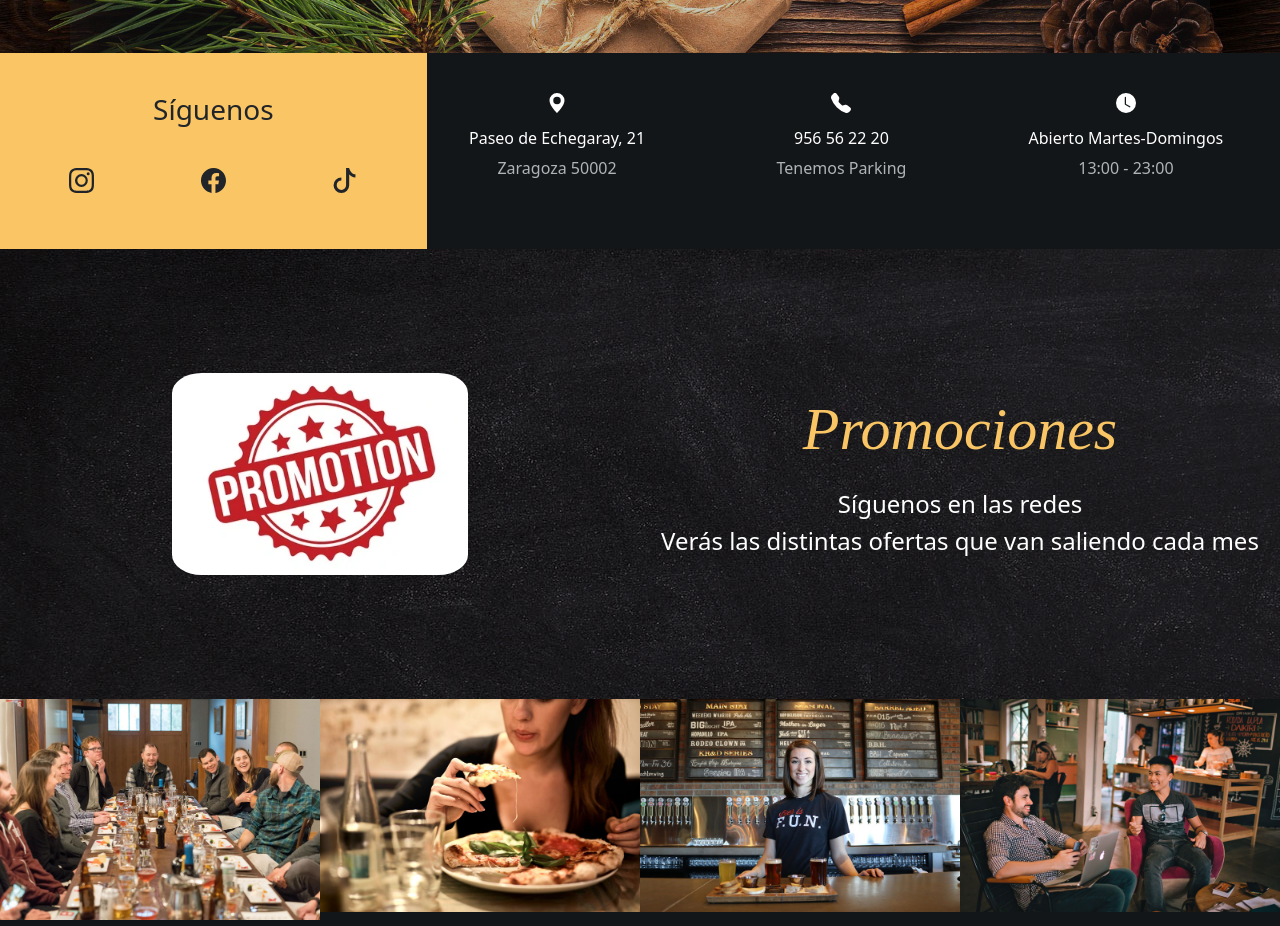
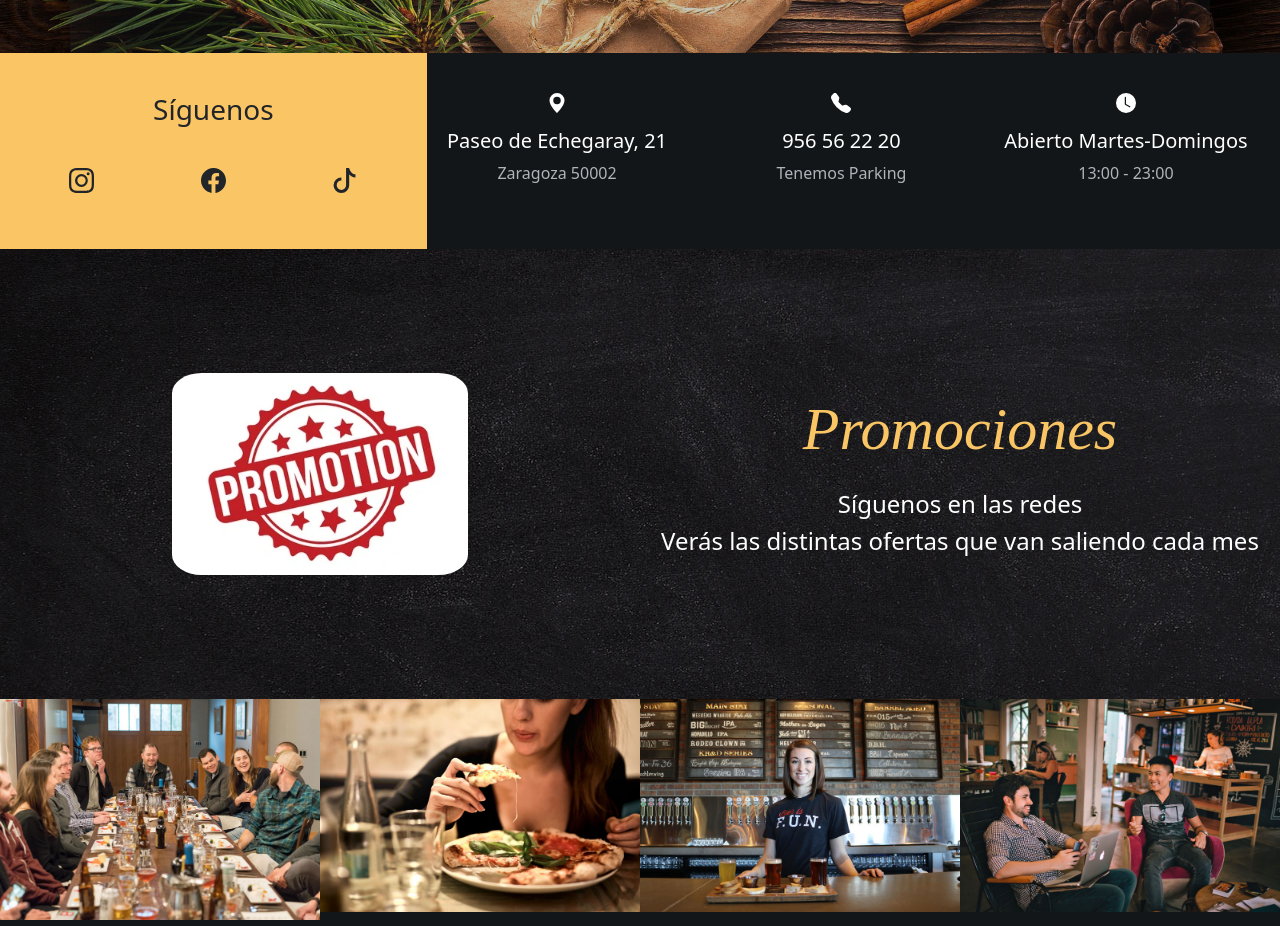
Before and after one commit to AdrianMzn/McAnabel, a React (Create React App) app in the folder anabelle-ristorante/: page / in a window 1280 px wide. Shown: the part 800-1726 px from the top of the page. Built offline with nearby package versions, Linux system fonts and the light colour scheme.

Commit message:
modificacion readme

```diff
--- a/anabelle-ristorante/src/components/Home.jsx
+++ b/anabelle-ristorante/src/components/Home.jsx
@@ -122,7 +122,7 @@ export class Home extends Component {
                       <svg xmlns="http://www.w3.org/2000/svg" width="20" height="20" fill="currentColor" className="bi bi-geo-alt-fill mb-3" viewBox="0 0 16 16">
                         <path d="M8 16s6-5.686 6-10A6 6 0 0 0 2 6c0 4.314 6 10 6 10zm0-7a3 3 0 1 1 0-6 3 3 0 0 1 0 6z" />
                       </svg>
-                      <h6>Paseo de Echegaray, 21</h6>
+                      <h5>Paseo de Echegaray, 21</h5>
                     </div>
                   </div>
                   <div className='row'>
@@ -137,7 +137,7 @@ export class Home extends Component {
                       <svg xmlns="http://www.w3.org/2000/svg" width="20" height="20" fill="currentColor" className="bi bi-telephone-fill mb-3" viewBox="0 0 16 16">
                         <path fillRule="evenodd" d="M1.885.511a1.745 1.745 0 0 1 2.61.163L6.29 2.98c.329.423.445.974.315 1.494l-.547 2.19a.678.678 0 0 0 .178.643l2.457 2.457a.678.678 0 0 0 .644.178l2.189-.547a1.745 1.745 0 0 1 1.494.315l2.306 1.794c.829.645.905 1.87.163 2.611l-1.034 1.034c-.74.74-1.846 1.065-2.877.702a18.634 18.634 0 0 1-7.01-4.42 18.634 18.634 0 0 1-4.42-7.009c-.362-1.03-.037-2.137.703-2.877L1.885.511z" />
                       </svg>
-                      <h6>956 56 22 20</h6>
+                      <h5>956 56 22 20</h5>
                     </div>
                     <div className='row'>
                       <div className='col-md-11'>
@@ -152,7 +152,7 @@ export class Home extends Component {
                       <svg xmlns="http://www.w3.org/2000/svg" width="20" height="20" fill="currentColor" className="bi bi-clock-fill mb-3" viewBox="0 0 16 16">
                         <path d="M16 8A8 8 0 1 1 0 8a8 8 0 0 1 16 0zM8 3.5a.5.5 0 0 0-1 0V9a.5.5 0 0 0 .252.434l3.5 2a.5.5 0 0 0 .496-.868L8 8.71V3.5z" />
                       </svg>
-                      <h6>Abierto Martes-Domingos</h6>
+                      <h5>Abierto Martes-Domingos</h5>
                     </div>
                   </div>
                   <div className='row'>
@@ -174,7 +174,7 @@ export class Home extends Component {
             </div>
             <div className="col-sx-4  col-md-6 text-center ">
               <div className=' pb-3'>
-                <span className='tituloPromo ' >Promociones</span>
+                <span className='tituloPromo'>Promociones</span>
               </div>
               <div>
                 <h4>Síguenos en las redes </h4>
```
Also changed, not shown: anabelle-ristorante/LANZAR.txt, 1 other file (tests, documents, lock files or other folders).
